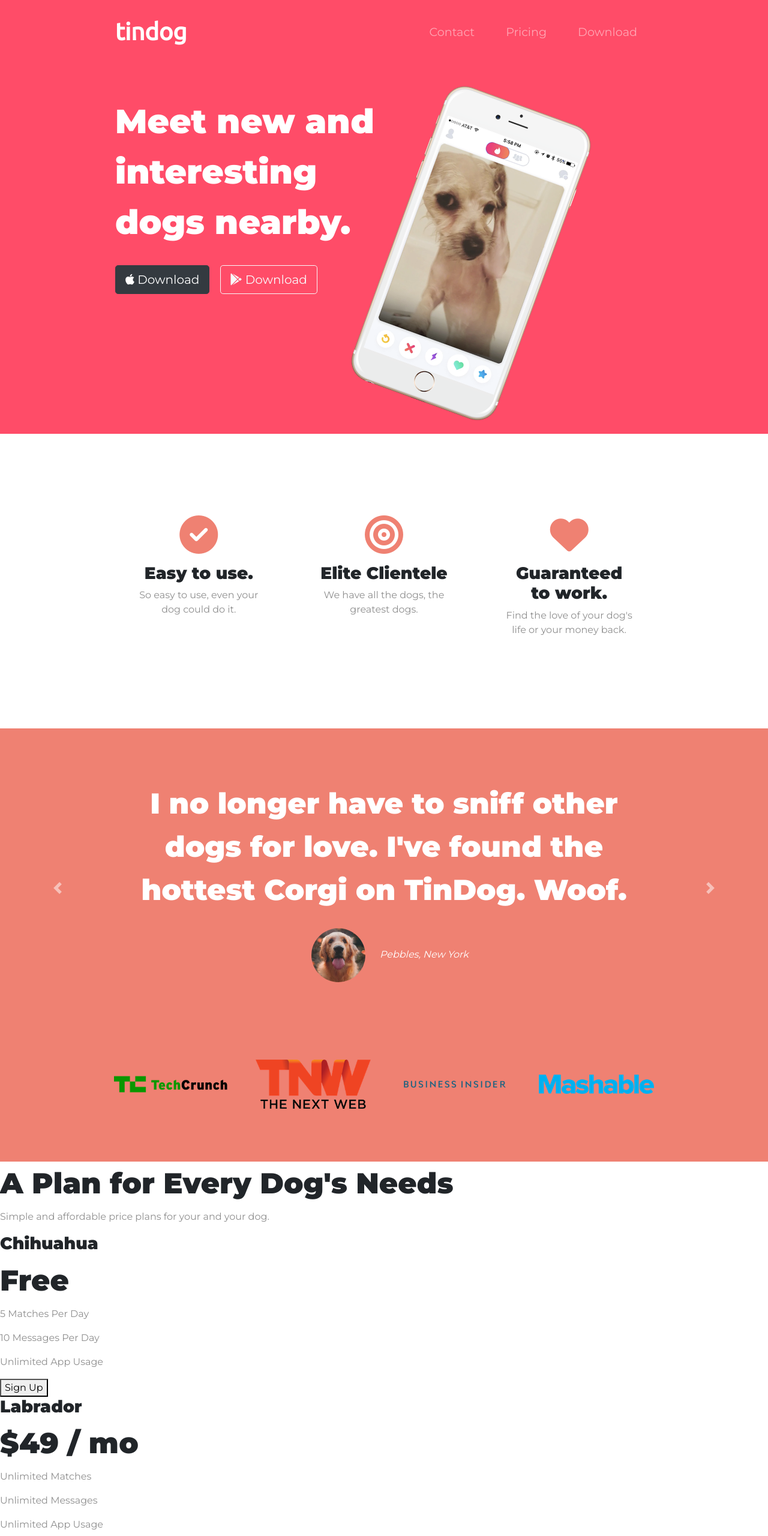
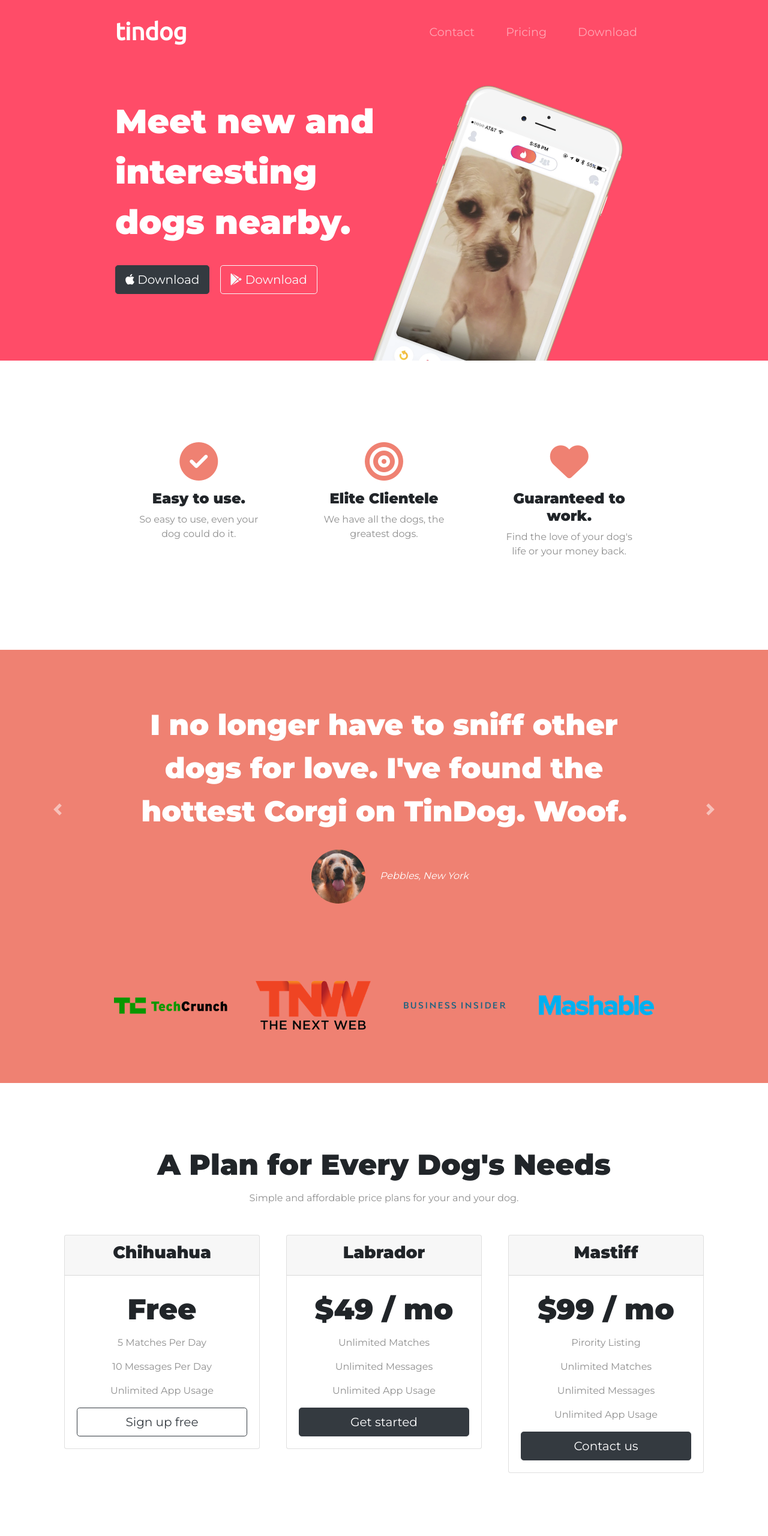
Before and after one commit to alexls00/Tindog, a plain HTML site: page index.html in a window 1280 px wide. Shown: the part 20-2580 px from the top of the page at 60% size. Drawn offline with nearby package versions, Linux system fonts and the light colour scheme.

Commit message:
Completed website

```diff
--- a/css/styles.css
+++ b/css/styles.css
@@ -1,36 +1,42 @@
+
   body {
     font-family: "Montserrat";
+    text-align: center;
   }
 
-  #title {
-    background-color: #ff4c68;
-    color: white;
-  }
-
-  .container-fluid {
-    padding: 3% 15%;
-  }
-
-  h1 {
-    font-family: 'Montserrat';
-    font-size: 3.5rem;
-    line-height: 1.5;
-    font-weight: bold;
-  }
-  h2{
-    font-family: "Montserrat";
-    font-weight: bold;
-    line-height: 1.5;
-    font-size: 3rem;
-  }
-
-  h3 {
+  h1,h2,h3 {
     font-family: "Montserrat";
     font-weight: bold;
   }
 
   p {
     color: #8f8f8f;
+  }
+
+  .big-heading {
+    font-family: 'Montserrat';
+    font-weight: bold;
+    font-size: 3.5rem;
+    line-height: 1.5;
+  }
+
+  .section-heading {
+    font-size: 3rem;
+    line-height: 1.5;
+  }
+
+  .container-fluid {
+    padding: 7% 15%;
+
+  }
+
+  /* Sections */
+  .colored-section{
+    background-color: #ff4c68;
+    color: white;
+  }
+  .white-section{
+    background-color: white;
   }
 
   /* Navigation Bar */
@@ -53,6 +59,14 @@
     font-family: "Montserrat";
   }
 
+  /* Title section */
+
+
+  #title .container-fluid {
+    padding: 3% 15% 7%;
+    text-align: left;
+  }
+
   /* Downlaod Buttons */
   .download-button {
     margin: 5% 3% 5% 0;
@@ -62,15 +76,19 @@
   .title-image {
     width: 60%;
     transform: rotate(20deg);
+    position: absolute;
+    right: 30%;
   }
 
   /* Features Section */
   #features {
-    padding: 7% 15%;
+    position: relative;
   }
 
+  .feature-title {
+    font-size: 1.5rem;
+  }
   .feature-box {
-    text-align: center;
     padding: 5%;
   }
 
@@ -83,11 +101,16 @@
     cursor: pointer;
     color: #ff4c68;
   }
+
+
   /* Testimonial Section */
   #testimonials {
-    text-align: center;
     background-color: #ef8172;
-    color: white;
+  }
+
+  .testimonial-text{
+    font-size: 3rem;
+    line-height: 1.5;
   }
   .testimonial-image{
     width: 10%;
@@ -95,17 +118,56 @@
     margin: 20px;
   }
 
-  .carousel-item{
-    padding: 7% 15%;
-  }
 
   /* Press Section */
   #press {
     background-color: #ef8172;
-    text-align: center;
     padding-bottom: 3%;
   }
   .press-logo{
     width :15%;
     margin: 20px 20px 50px;
   }
+
+  /* Pricing Section */
+  #pricing {
+    padding: 100px;
+  }
+
+  .price-text {
+    font-size: 3rem;
+    line-height: 1.5;
+  }
+
+  .pricing-col{
+    padding: 3% 2%;
+  }
+
+  /* CTA Section */
+   #cta{
+    padding: 10% 22% 7%;
+  }
+
+
+  /* Footer */
+  #footer{
+    padding: 8% 22% 1%;
+  }
+  .footer-icon{
+    margin: auto 1rem;
+    margin-bottom: 1.5rem;
+  }
+  .footer-icon:hover{
+    color: #666;
+    cursor: pointer;
+  }
+  @media (max-width: 1028px) {
+    #title {
+      text-align: center;
+    }
+
+    .title-image{
+      position: static;
+      transform: rotate(0);
+    }
+  }
--- a/index.html
+++ b/index.html
@@ -8,11 +8,17 @@
   <link rel="stylesheet" href="css/styles.css">
   <link href="https://fonts.googleapis.com/css2?family=Montserrat:wght@400;900&family=Ubuntu&display=swap" rel="stylesheet">
 
+  <!-- Bootstrap -->
+  <script src="https://code.jquery.com/jquery-3.5.1.slim.min.js" integrity="sha384-DfXdz2htPH0lsSSs5nCTpuj/zy4C+OGpamoFVy38MVBnE+IbbVYUew+OrCXaRkfj" crossorigin="anonymous"></script>
+  <script src="https://cdn.jsdelivr.net/npm/popper.js@1.16.0/dist/umd/popper.min.js" integrity="sha384-Q6E9RHvbIyZFJoft+2mJbHaEWldlvI9IOYy5n3zV9zzTtmI3UksdQRVvoxMfooAo" crossorigin="anonymous"></script>
+  <script src="https://stackpath.bootstrapcdn.com/bootstrap/4.5.0/js/bootstrap.min.js" integrity="sha384-OgVRvuATP1z7JjHLkuOU7Xw704+h835Lr+6QL9UvYjZE3Ipu6Tp75j7Bh/kR0JKI" crossorigin="anonymous"></script>
+  <!--Fontawesome-->
+  <script src="https://kit.fontawesome.com/251eda192a.js" crossorigin="anonymous"></script>
 </head>
 
 <body>
 
-  <section id="title">
+  <section id="title" class="colored-section">
 
     <div class="container-fluid">
 
@@ -25,13 +31,13 @@
         <div class="collapse navbar-collapse" id="navbarSupportedContent">
           <ul class="navbar-nav ml-auto">
             <li class="nav-item">
-              <a class="nav-link" href="">Contact</a>
+              <a class="nav-link" href="#footer">Contact</a>
             </li>
             <li class="nav-item">
-              <a class="nav-link" href="">Pricing</a>
+              <a class="nav-link" href="#pricing">Pricing</a>
             </li>
             <li class="nav-item">
-              <a class="nav-link" href="">Download</a>
+              <a class="nav-link" href="#cta">Download</a>
             </li>
           </ul>
         </div>
@@ -41,7 +47,7 @@
       <!-- Title -->
       <div class="row">
         <div class="col-lg-6">
-          <h1>Meet new and interesting dogs nearby.</h1>
+          <h1 class="big-heading">Meet new and interesting dogs nearby.</h1>
           <button type="button" class="btn btn-dark btn-lg download-button"><i class="fab fa-apple"></i> Download</button>
           <button type="button" class="btn btn-outline-light btn-lg download-button"><i class="fab fa-google-play"></i> Download</button>
         </div>
@@ -55,27 +61,29 @@
 
   <!-- Features -->
 
-  <section id="features">
+  <section id="features" class="white-section">
 
+    <div class="container-fluid">
       <div class="row">
-
         <div class="feature-box col-lg-4">
           <i class="fas fa-check-circle fa-4x icon"></i>
-        <h3>Easy to use.</h3>
+          <h3 class="feature-title">Easy to use.</h3>
           <p>So easy to use, even your dog could do it.</p>
         </div>
 
         <div class="feature-box col-lg-4">
           <i class="fas fa-bullseye fa-4x icon"></i>
-        <h3>Elite Clientele</h3>
+          <h3 class="feature-title">Elite Clientele</h3>
           <p>We have all the dogs, the greatest dogs.</p>
         </div>
 
         <div class="feature-box col-lg-4">
           <i class="fas fa-heart fa-4x icon"></i>
-        <h3>Guaranteed to work.</h3>
+          <h3 class="feature-title">Guaranteed to work.</h3>
           <p>Find the love of your dog's life or your money back.</p>
         </div>
+      </div>
+
     </div>
 
   </section>
@@ -83,12 +91,12 @@
 
   <!-- Testimonials -->
 
-  <section id="testimonials">
+  <section id="testimonials" class="colored-section">
 
     <div id="testimonial-carousel" class="carousel slide" data-ride="false">
       <div class="carousel-inner">
-        <div class="carousel-item active">
-          <h2>I no longer have to sniff other dogs for love. I've found the hottest Corgi on TinDog. Woof.</h2>
+        <div class="container-fluid carousel-item active">
+          <h2 class="testimonial-text">I no longer have to sniff other dogs for love. I've found the hottest Corgi on TinDog. Woof.</h2>
           <img class="testimonial-image" src="images/dog-img.jpg" alt="dog-profile">
           <em>Pebbles, New York</em>
         </div>
@@ -113,7 +121,7 @@
 
   <!-- Press -->
 
-  <section id="press">
+  <section id="press" class="colored-section">
     <img class="press-logo" src="images/TechCrunch.png" alt="tc-logo">
     <img class="press-logo" src="images/tnw.png" alt="tnw-logo">
     <img class="press-logo" src="images/bizinsider.png" alt="biz-insider-logo">
@@ -124,64 +132,87 @@
 
   <!-- Pricing -->
 
-  <section id="pricing">
+  <section id="pricing" class="white-section">
 
-    <h2>A Plan for Every Dog's Needs</h2>
+    <h2 class="section-heading">A Plan for Every Dog's Needs</h2>
     <p>Simple and affordable price plans for your and your dog.</p>
 
 
+    <div class="row">
+      <div class="pricing-col col-lg-4 col-md-6">
+        <div class="card">
+          <div class="card-header">
             <h3>Chihuahua</h3>
-    <h2>Free</h2>
+          </div>
+          <div class="card-body">
+            <h2 class="price-text">Free</h2>
             <p>5 Matches Per Day</p>
             <p>10 Messages Per Day</p>
             <p>Unlimited App Usage</p>
-    <button type="button">Sign Up</button>
+            <button type="button" class="btn btn-block btn-outline-dark btn-lg">Sign up free</button>
+          </div>
+        </div>
+      </div>
 
-
+      <div class="pricing-col col-lg-4 col-md-6">
+        <div class="card">
+          <div class="card-header">
             <h3>Labrador</h3>
-    <h2>$49 / mo</h2>
+          </div>
+          <div class="card-body">
+            <h2 class="price-text">$49 / mo</h2>
             <p>Unlimited Matches</p>
             <p>Unlimited Messages</p>
             <p>Unlimited App Usage</p>
-    <button type="button">Sign Up</button>
+            <button type="button" class="btn btn-block btn-dark btn-lg">Get started</button>
+          </div>
+        </div>
+      </div>
 
-
+      <div class="pricing-col col-lg-4">
+        <div class="card">
+          <div class="card-header">
             <h3>Mastiff</h3>
-    <h2>$99 / mo</h2>
+          </div>
+          <div class="card-body">
+            <h2 class="price-text">$99 / mo</h2>
             <p>Pirority Listing</p>
             <p>Unlimited Matches</p>
             <p>Unlimited Messages</p>
             <p>Unlimited App Usage</p>
-    <button type="button">Sign Up</button>
+            <button type="button" class="btn btn-block btn-dark btn-lg">Contact us</button>
+          </div>
+        </div>
+      </div>
+
+    </div>
 
   </section>
 
 
   <!-- Call to Action -->
 
-  <section id="cta">
+  <section id="cta" class="colored-section">
 
-    <h3>Find the True Love of Your Dog's Life Today.</h3>
-    <button type="button">Download</button>
-    <button type="button">Download</button>
+    <h3 class="big-heading">Find the True Love of Your Dog's Life Today.</h3>
+    <button type="button" class="btn btn-dark btn-lg download-button"><i class="fab fa-apple"></i> Download</button>
+    <button type="button" class="btn btn-outline-light btn-lg download-button"><i class="fab fa-google-play"></i> Download</button>
 
   </section>
 
 
   <!-- Footer -->
 
-  <footer id="footer">
-
+  <footer id="footer" class="white-section">
+    <i class="footer-icon fab fa-2x fa-twitter"></i>
+    <i class="footer-icon fab fa-2x fa-facebook-f"></i>
+    <i class="footer-icon fab fa-2x fa-instagram"></i>
+    <i class="footer-icon fas fa-2x fa-envelope"></i>
     <p>© Copyright 2018 TinDog</p>
 
   </footer>
 
-  <!-- Bootstrap -->
-  <script src="https://code.jquery.com/jquery-3.5.1.slim.min.js" integrity="sha384-DfXdz2htPH0lsSSs5nCTpuj/zy4C+OGpamoFVy38MVBnE+IbbVYUew+OrCXaRkfj" crossorigin="anonymous"></script>
-  <script src="https://cdn.jsdelivr.net/npm/popper.js@1.16.0/dist/umd/popper.min.js" integrity="sha384-Q6E9RHvbIyZFJoft+2mJbHaEWldlvI9IOYy5n3zV9zzTtmI3UksdQRVvoxMfooAo" crossorigin="anonymous"></script>
-  <script src="https://stackpath.bootstrapcdn.com/bootstrap/4.5.0/js/bootstrap.min.js" integrity="sha384-OgVRvuATP1z7JjHLkuOU7Xw704+h835Lr+6QL9UvYjZE3Ipu6Tp75j7Bh/kR0JKI" crossorigin="anonymous"></script>
-  <!--Fontawesome-->
-  <script src="https://kit.fontawesome.com/251eda192a.js" crossorigin="anonymous"></script>
+
 </body>
 
 </html>
```
Lines whose indentation alone changed are shown as unchanged.
